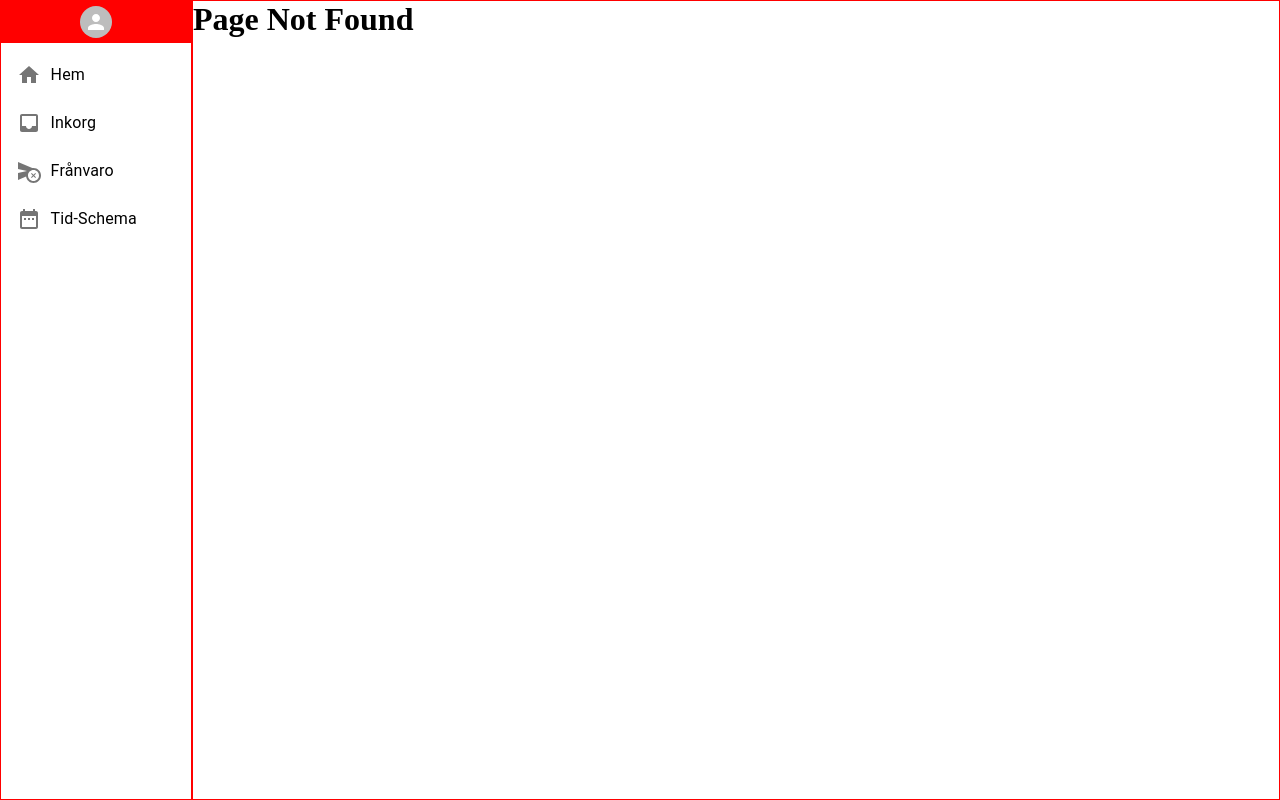
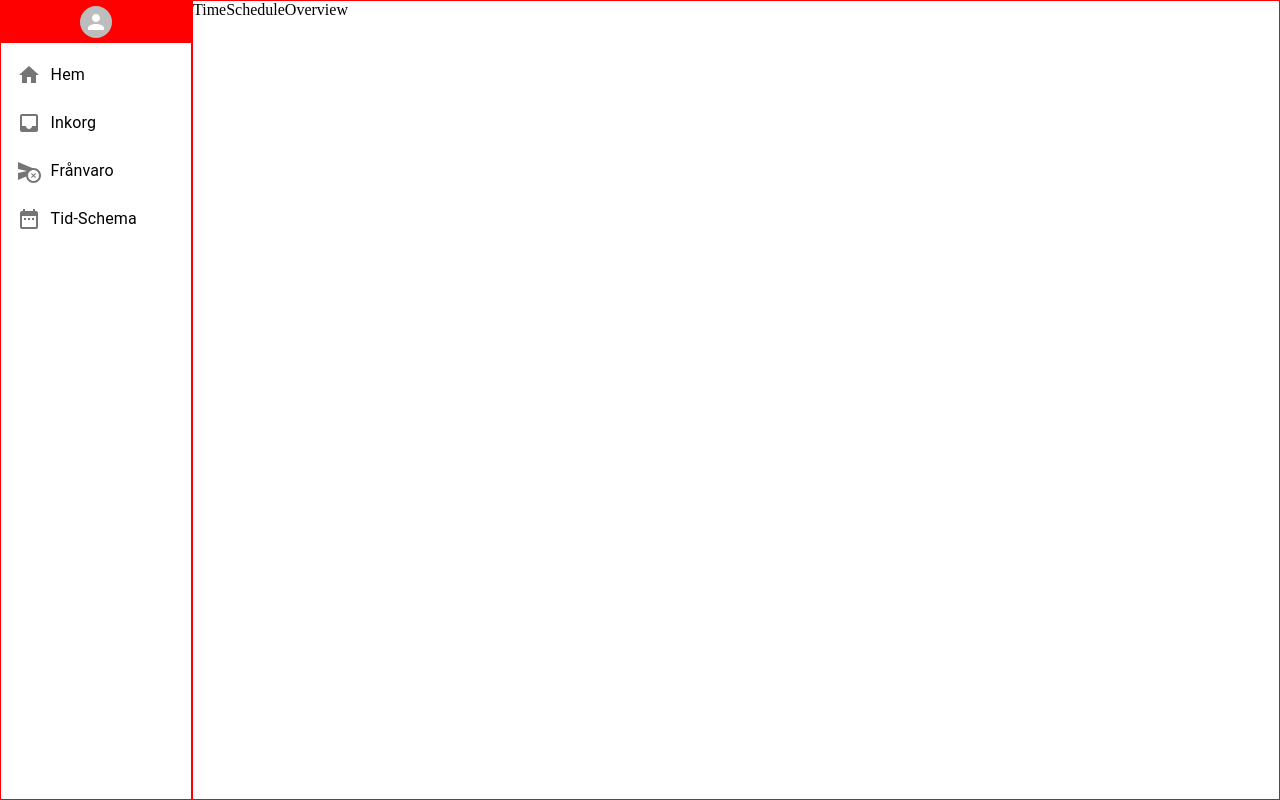
Before and after one commit to A-ForssmanP/InteractWithSchool, a React (Vite) app in the folder frontend/: page /tidsschema/1/planerad_omsorg in a window 1280 px wide. Before the commit this address had no page. Built offline with nearby package versions, Linux system fonts and the light colour scheme; the HTML template or start-up script is replaced by a standard one.

Commit message:
create TimeScheduleOverview-component and add route to it on Pages-component

```diff
--- a/frontend/src/pages/Pages.jsx
+++ b/frontend/src/pages/Pages.jsx
@@ -11,6 +11,7 @@ import AbsenceOverview from "./absence/absenceOverview/AbsenceOverview";
 import TimeScheduleLayout from "./TimeSchedule/TimeScheduleLayout";
 import TimeSchedule from "./TimeSchedule/TimeSchedule";
 import TimeScheduleRegister from "./TimeSchedule/timeScheduleRegister/TimeScheduleRegister";
+import TimeScheduleOverview from "./TimeSchedule/timescheduleOverview/TimeScheduleOverview";
 
 function Pages() {
   return (
@@ -36,6 +37,10 @@ function Pages() {
             path=":id/registrera_omsorg"
             element={<TimeScheduleRegister />}
           />
+          <Route
+            path=":id/planerad_omsorg"
+            element={<TimeScheduleOverview />}
+          />
         </Route>
       </Route>
       <Route path="*" element={<h1>Page Not Found</h1>} />
--- /dev/null
+++ b/frontend/src/pages/TimeSchedule/timescheduleOverview/TimeScheduleOverview.jsx
@@ -0,0 +1,5 @@
+function TimeScheduleOverview() {
+  return <div>TimeScheduleOverview</div>;
+}
+
+export default TimeScheduleOverview;
```
